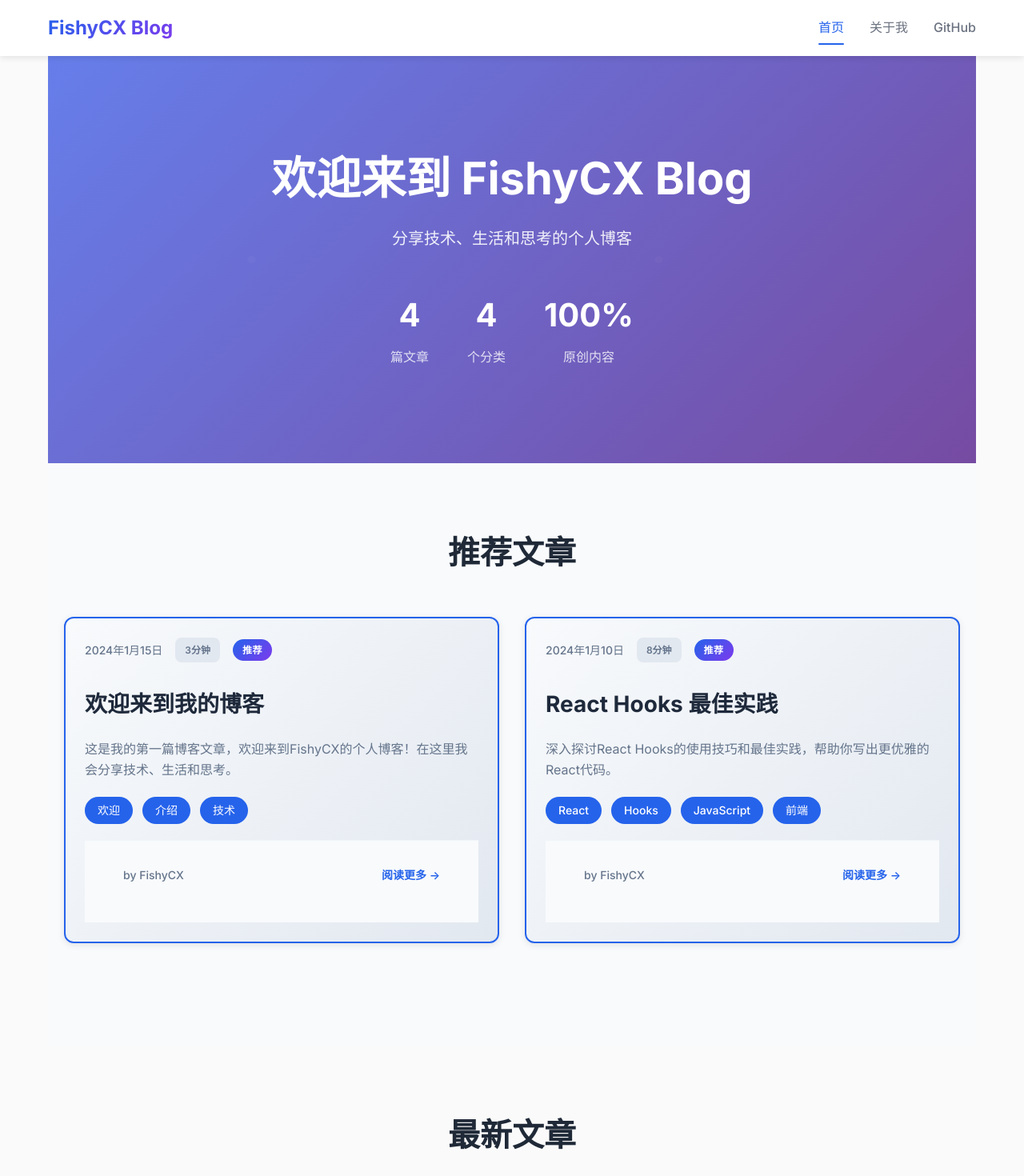
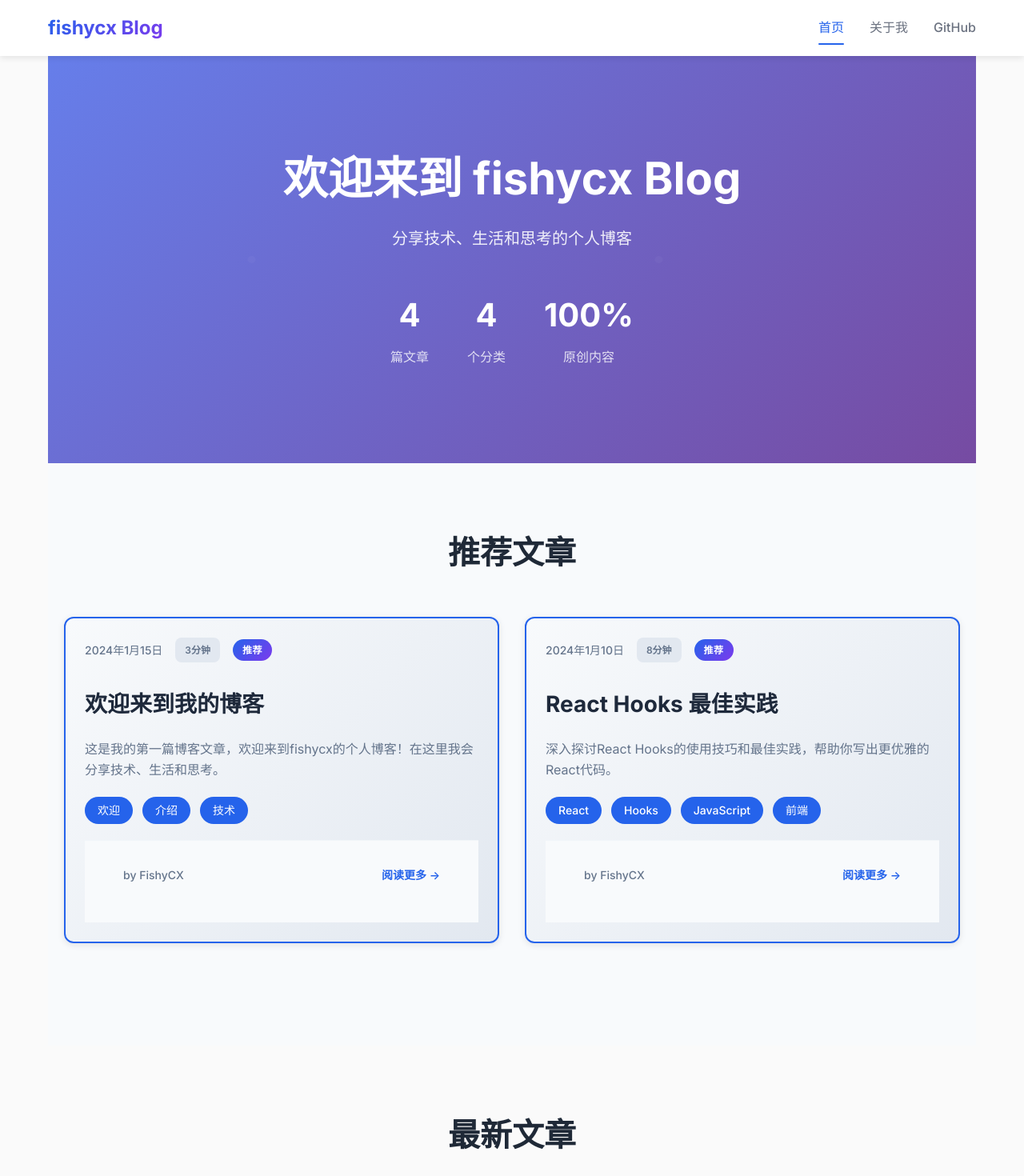
Before and after one commit to fishycx/fishycxBlog, a React (Create React App) app: page / in a window 1280 px wide. Shown: the top 1470 px of the page at 80% size. Built offline with nearby package versions, Linux system fonts and the light colour scheme; the HTML template or start-up script is replaced by a standard one.

Commit message:
Update blog name from FishyCX to fishycx across all components and files

```diff
--- a/public/index.html
+++ b/public/index.html
@@ -7,14 +7,14 @@
     <meta name="theme-color" content="#000000" />
     <meta
       name="description"
-      content="FishyCX的个人博客 - 分享技术、生活和思考"
+      content="fishycx的个人博客 - 分享技术、生活和思考"
     />
     <link rel="apple-touch-icon" href="%PUBLIC_URL%/logo192.png" />
     <link rel="manifest" href="%PUBLIC_URL%/manifest.json" />
     <link rel="preconnect" href="https://fonts.googleapis.com">
     <link rel="preconnect" href="https://fonts.gstatic.com" crossorigin>
     <link href="https://fonts.googleapis.com/css2?family=Inter:wght@300;400;500;600;700&display=swap" rel="stylesheet">
-    <title>FishyCX Blog</title>
+    <title>fishycx Blog</title>
   </head>
   <body>
     <noscript>您需要启用JavaScript才能运行此应用程序。</noscript>
--- a/src/components/Footer.js
+++ b/src/components/Footer.js
@@ -9,7 +9,7 @@ const Footer = () => {
       <div className="container">
         <div className="footer-content">
           <div className="footer-section">
-            <h3>FishyCX Blog</h3>
+            <h3>fishycx Blog</h3>
             <p>分享技术、生活和思考的个人博客</p>
           </div>
 
--- a/src/components/Header.js
+++ b/src/components/Header.js
@@ -19,7 +19,7 @@ const Header = () => {
       <div className="container">
         <div className="header-content">
           <Link to="/" className="logo">
-            <h1>FishyCX Blog</h1>
+            <h1>fishycx Blog</h1>
           </Link>
 
           <nav className={`nav ${isMenuOpen ? 'nav-open' : ''}`}>
--- a/src/data/articles.js
+++ b/src/data/articles.js
@@ -3,10 +3,10 @@ export const articles = [
   {
     id: 1,
     title: "欢迎来到我的博客",
-    excerpt: "这是我的第一篇博客文章，欢迎来到FishyCX的个人博客！在这里我会分享技术、生活和思考。",
+    excerpt: "这是我的第一篇博客文章，欢迎来到fishycx的个人博客！在这里我会分享技术、生活和思考。",
     content: `
       <h2>欢迎来到我的博客</h2>
-      <p>你好！欢迎来到我的个人博客。我是FishyCX，一个热爱技术的开发者。</p>
+      <p>你好！欢迎来到我的个人博客。我是fishycx，一个热爱技术的开发者。</p>
 
       <h3>关于这个博客</h3>
       <p>这个博客是我使用React开发的，部署在GitHub Pages上。我会在这里分享：</p>
--- a/src/pages/About.js
+++ b/src/pages/About.js
@@ -12,7 +12,7 @@ const About = () => {
             </div>
           </div>
           <div className="about-intro">
-            <h1>你好，我是 FishyCX</h1>
+            <h1>你好，我是 fishycx</h1>
             <p className="about-subtitle">
               一个热爱技术的开发者，专注于前端开发，喜欢探索新技术，分享编程经验和生活感悟。
             </p>
--- a/src/pages/Home.js
+++ b/src/pages/Home.js
@@ -13,7 +13,7 @@ const Home = () => {
       {/* 英雄区域 */}
       <section className="hero">
         <div className="hero-content">
-          <h1>欢迎来到 FishyCX Blog</h1>
+          <h1>欢迎来到 fishycx Blog</h1>
           <p>分享技术、生活和思考的个人博客</p>
           <div className="hero-stats">
             <div className="stat">
```
Also changed, not shown: public/manifest.json.
